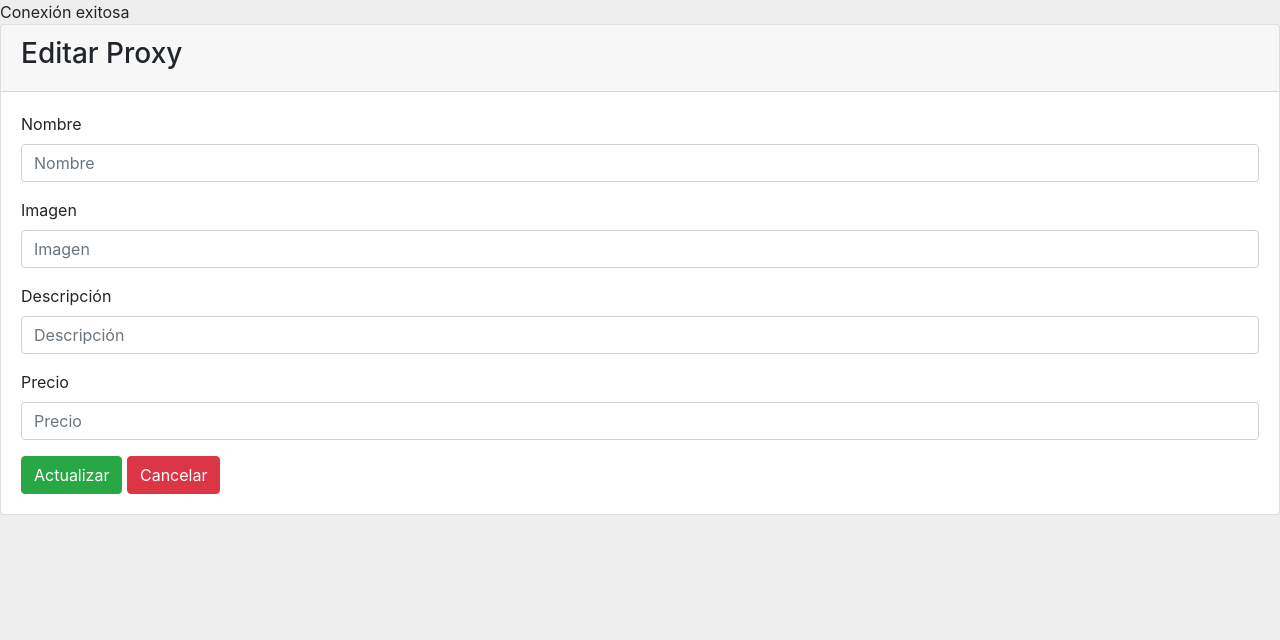
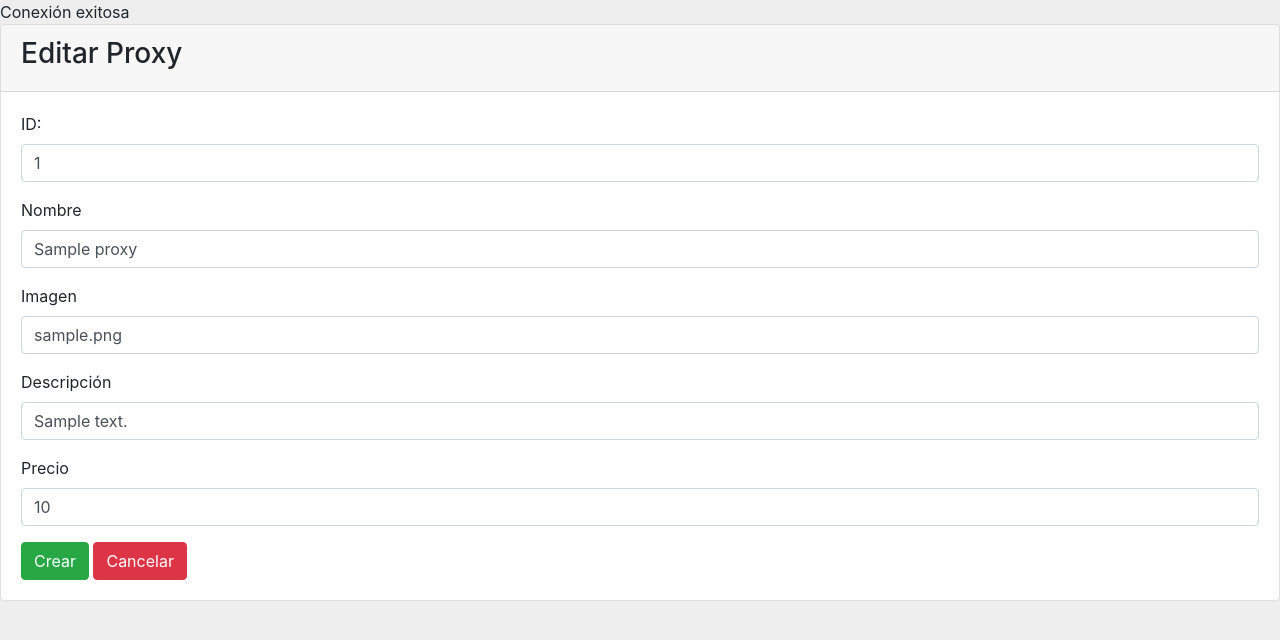
Before and after one commit to AndersRomero/InfernoProject, a PHP site: page /personal/proxys/editar.php?txtid=1 in a window 1280 px wide. Shown: the part 65-705 px from the top of the page. Run offline with PHP 8.4, Linux system fonts and the light colour scheme; tables that the repository leaves empty or names only in its code hold one stand-in row (values such as "Sample post").

Commit message:
:tada: modificar completado

```diff
--- a/proxys/editar.php
+++ b/proxys/editar.php
@@ -2,18 +2,30 @@
 
 include '../conexion.php';
 
+if(isset($_GET['txtid'])) {
+
+    $txtid = $_GET['txtid'];
+    $sentencia = $conexion->prepare("SELECT * FROM proxy WHERE id = ?");
+    $resultado = $sentencia->execute([$txtid]);
+    $proxy = $sentencia->get_result()->fetch_all(MYSQLI_ASSOC);
+}
+
 if ($_POST) {
-    $id = $_POST['id'];
+    $txtid = $_POST['txtid'];
     $name = $_POST['name'];
     $image = $_POST['image'];
     $description = $_POST['description'];
     $price = $_POST['price'];
 
-    $sql = "UPDATE proxy SET name = '$name', image = '$image', description = '$description', price = '$price' WHERE id = '$id'";
-    $query = mysqli_query($conexion, $sql);
+    $sentencia = $conexion->prepare("UPDATE proxy SET name = ?, image = ?, description = ?, price = ? WHERE id = ?");
+    $resultado = $sentencia->execute([$name, $image, $description, $price, $txtid]);
 
+    if ($resultado === TRUE) {
+        header("Location: index.php");
+    } else {
+        echo "Error al actualizar el proxy: " . mysqli_error($conexion);
+    }
 }
-
 ?>
 
 
@@ -24,25 +36,29 @@ if ($_POST) {
     </div>
     <div class="card-body">
         <form action="editar.php" enctype="multipart/form-data" method="POST">
+            <div class="mb-3">
+                <label for="txtid" class="form-label">ID:</label>
+                <input type="text" class="form-control" value="<?php echo $_GET["txtid"]?>" name="txtid" id="txtid" aria-describedby="helpId">
+            </div>
 
             <div class="mb-3">
                 <label for="name" class="form-label">Nombre</label>
-                <input type="text" class="form-control" id="name" name="name" aria-describedby="helpId" placeholder="Nombre">
+                <input type="text" class="form-control" id="name" name="name" value="<?php echo $proxy[0]['name']?>" aria-describedby="helpId" placeholder="Nombre">
             </div>
             <div class="mb-3">
                 <label for="image" class="form-label">Imagen</label>
-                <input type="text" class="form-control" id="image" name="image" aria-describedby="helpId" placeholder="Imagen">
+                <input type="text" class="form-control" id="image" name="image" value="<?php echo $proxy[0]['image']?>" aria-describedby="helpId" placeholder="Imagen">
             </div>
             <div class="mb-3">
                 <label for="description" class="form-label">Descripción</label>
-                <input type="text" class="form-control" id="description" name="description" aria-describedby="helpId" placeholder="Descripción">
+                <input type="text" class="form-control" id="description" name="description" value="<?php echo $proxy[0]['description']?>" aria-describedby="helpId" placeholder="Descripción">
             </div>
             <div class="mb-3">
                 <label for="price" class="form-label">Precio</label>
-                <input type="text" class="form-control" id="price" name="price" aria-describedby="helpId" placeholder="Precio">
+                <input type="text" class="form-control" id="price" name="price" value="<?php echo $proxy[0]['price']?>" aria-describedby="helpId" placeholder="Precio">
             </div>
 
-            <button type="submit" class="btn btn-success" >Actualizar</button>
+            <button type="submit" class="btn btn-success" >Crear</button>
             <a type="button" class="btn btn-danger" href="index.php">Cancelar</a>
 
     </div>
--- a/proxys/index.php
+++ b/proxys/index.php
@@ -45,7 +45,7 @@ include '../templates/header.php';
                     <td><?php echo $registros['description']?></td>
                     <td><?php echo $registros['price']?></td>
                     <td>
-                        <a type="button" class="btn btn-warning" href="editar.php?id=<?php echo $registros['id'];?>">Editar</a>
+                        <a type="button" class="btn btn-warning" href="editar.php?txtid=<?php echo $registros['id'];?>">Editar</a>
 
                         <a type="button" class="btn btn-danger" href="index.php?txtid=<?php echo $registros['id'];?>" role="button">Eliminar</a>
                     </td>
```
